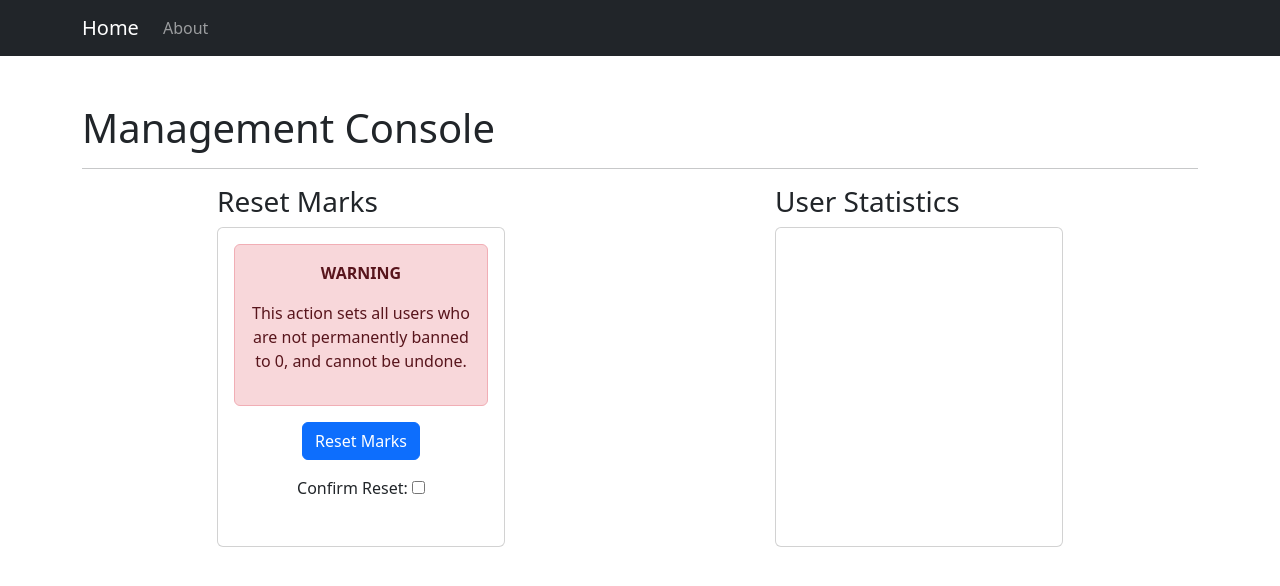
After one commit to even-man/flask-app, a Flask app: template templates/manage.html in a window 1280 px wide. The commit adds this page. Shown: the top 586 px of the page. Run offline with Flask 3, Linux system fonts and the light colour scheme; the template is opened without the code that fills it, so the values that code supplies are empty.

Commit message:
STuff die die die

```diff
--- a/app.py
+++ b/app.py
@@ -32,7 +32,6 @@ def is_logged_in(f):
 #   sets session
 @app.route("/", methods = ['GET', 'POST'])
 def home():
-    session.clear()
     if request.method == 'GET':
         return render_template("home.html")
     if request.method == 'POST':
@@ -235,6 +234,33 @@ def delete(username):
             return redirect(url_for('users'))
 
 
+@app.route('/manage', methods = ['POST', 'GET'])
+@is_logged_in
+def manage():
+
+    summaries = sql_data_to_list_of_dicts(DB_PATH, f'SELECT * FROM Summaries')
+
+    if request.method == 'GET':
+        if session['username'] != 'stcmanage':
+            session['messages'] = 'Login to access this resource'
+            return redirect(url_for('home'))
+        else:
+            return render_template('manage.html', summaries = summaries)
+
+    if request.method == 'POST':
+
+        if request.form.get('confirmReset') == 'on':
+            date = datetime.date.today().strftime('%Y-%m-%d')
+            reset_users(date)
+            session['messages'] = 'Users reset.'
+            return render_template('manage.html', summaries = summaries)
+        else:
+            app.logger.info('Check is not on')
+            return render_template('manage.html', error = 'Press check to reset users', summaries = summaries)
+
+
+
+
 # DATA ACCESS METHODS #
 
 # get sql data and return as dict object
@@ -314,6 +340,17 @@ def delete_user(username):
     conn.commit()
     conn.close()
 
+def reset_users(date):
+    sql_reset_users = f'UPDATE Users SET NumberMarks = 0, CurrentStanding = "Good Standing", Recorded = 0, RecentDate = "{date}" WHERE CurrentStanding != "PermaBan"'
+    sql_reset_summaries = f'UPDATE Summaries SET Value = 0 WHERE Field = "TotalMarks"'
+    conn = sqlite3.connect(DB_PATH)
+    cur = conn.cursor()
+    cur.execute(sql_reset_users)
+    cur.execute(sql_reset_summaries)
+    conn.commit()
+    conn.close()
+
+
 # RUN APP #
 
 if __name__ == '__main__':
--- a/templates/includes/_navbar.html
+++ b/templates/includes/_navbar.html
@@ -11,6 +11,10 @@
             <li class="nav-item"><a href="/users" class="nav-link">Users</a></li>
             <li class="nav-item"><a href="/marks" class="nav-link">Marks</a></li>
           {% endif %}
+
+          {% if session['username'] == 'stcmanage' %}
+            <li class="nav-item"><a href="/manage" class="nav-link">Management</a></li>
+          {% endif %}
           </ul>
 
         {% if session['logged_in'] %}
--- /dev/null
+++ b/templates/manage.html
@@ -0,0 +1,58 @@
+{% extends 'layout.html' %}
+
+{% block body %}
+
+<h1 class="mt-5">Management Console</h1>
+<hr>
+<div style="display: flex;
+            justify-content: space-around;">
+<div>
+    <h3 class="">Reset Marks</h3>
+    <div class="card p-3 text-center" style="width: 18rem; height: 20rem;">
+        <div class="alert alert-danger py-3">
+            <p><b>WARNING</b></p>
+            <p>This action sets all users who are not permanently banned to 0, and cannot be undone.</p>
+        </div>
+        <form action="" method="POST">
+            <input type="submit" class="btn btn-primary" value="Reset Marks" name="resetSubmit"> <br>
+            <div class="p-3">
+                <label for="confirmReset" class="form-label">Confirm Reset: </label>
+                <input class="" type="checkbox" name="confirmReset">
+            </div>
+        </form>
+
+        {% if session['messages'] %}
+            <div>
+                <p class="alert alert-success mt-4 px-5">{{ session['messages'] }}</p>
+            </div>
+        {% endif %}
+
+        {% if error %}
+            <div>
+                <p class="alert alert-danger mt-4 px-5">{{ error }}</p>
+            </div>
+        {% endif %}
+
+    </div>
+</div>
+
+<div>
+    <h3>User Statistics</h3>
+    <div class="card p-3 text-center" style="width: 18rem;
+                                             height: 20rem;">
+        <table class="table">
+
+            {% for summary in summaries %}
+            <tr>
+                <td>{{ summary['Field'] }}</td>
+                <td>{{ summary['Value'] }}</td>
+            </tr>
+            {% endfor %}
+
+        </table>
+    </div>
+</div>
+</div>
+</div>
+
+{% endblock %}
```
Also changed, not shown: templates/dashboard.html (+5 -2 lines), README.md, stc-mms.db, 1 other file.
